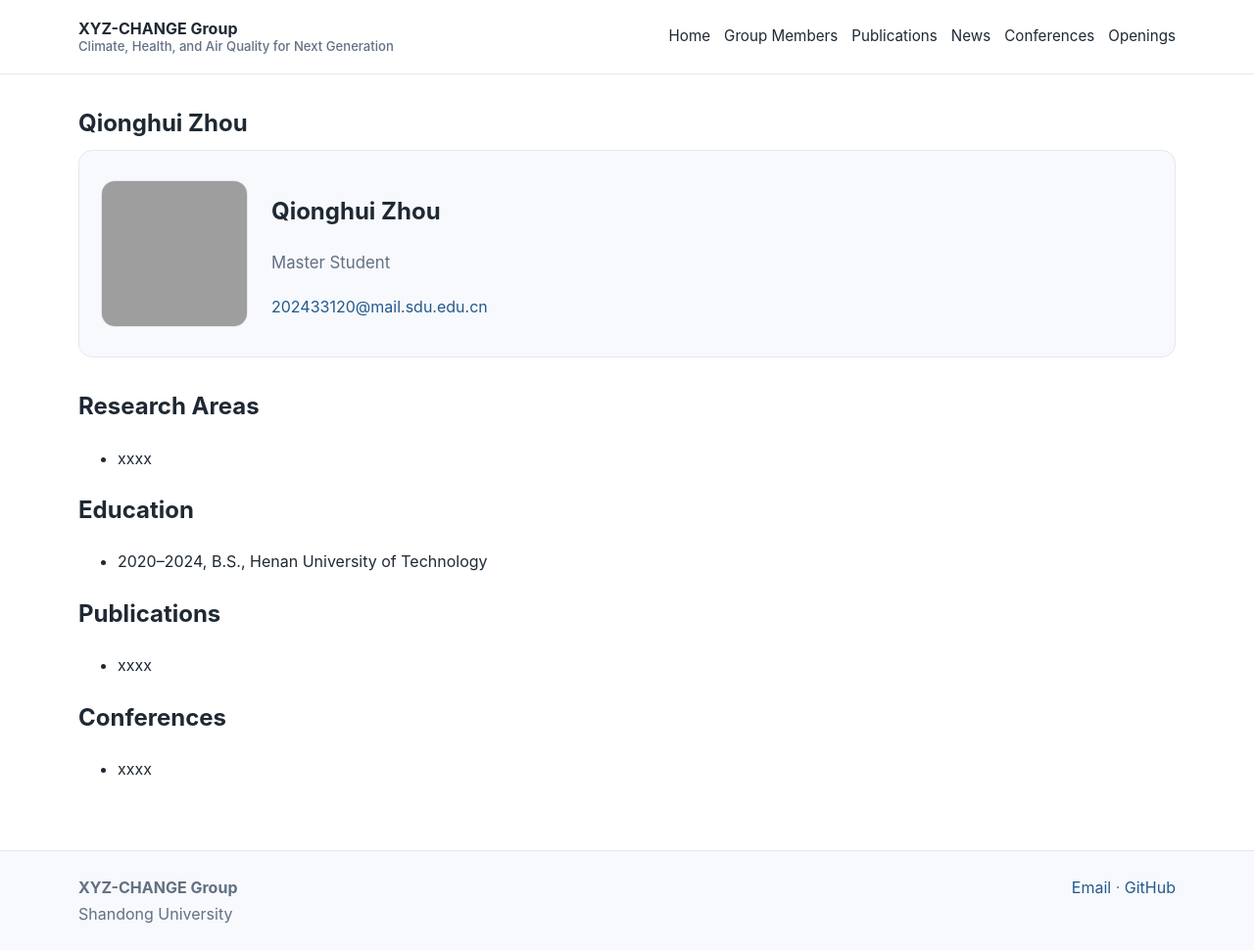
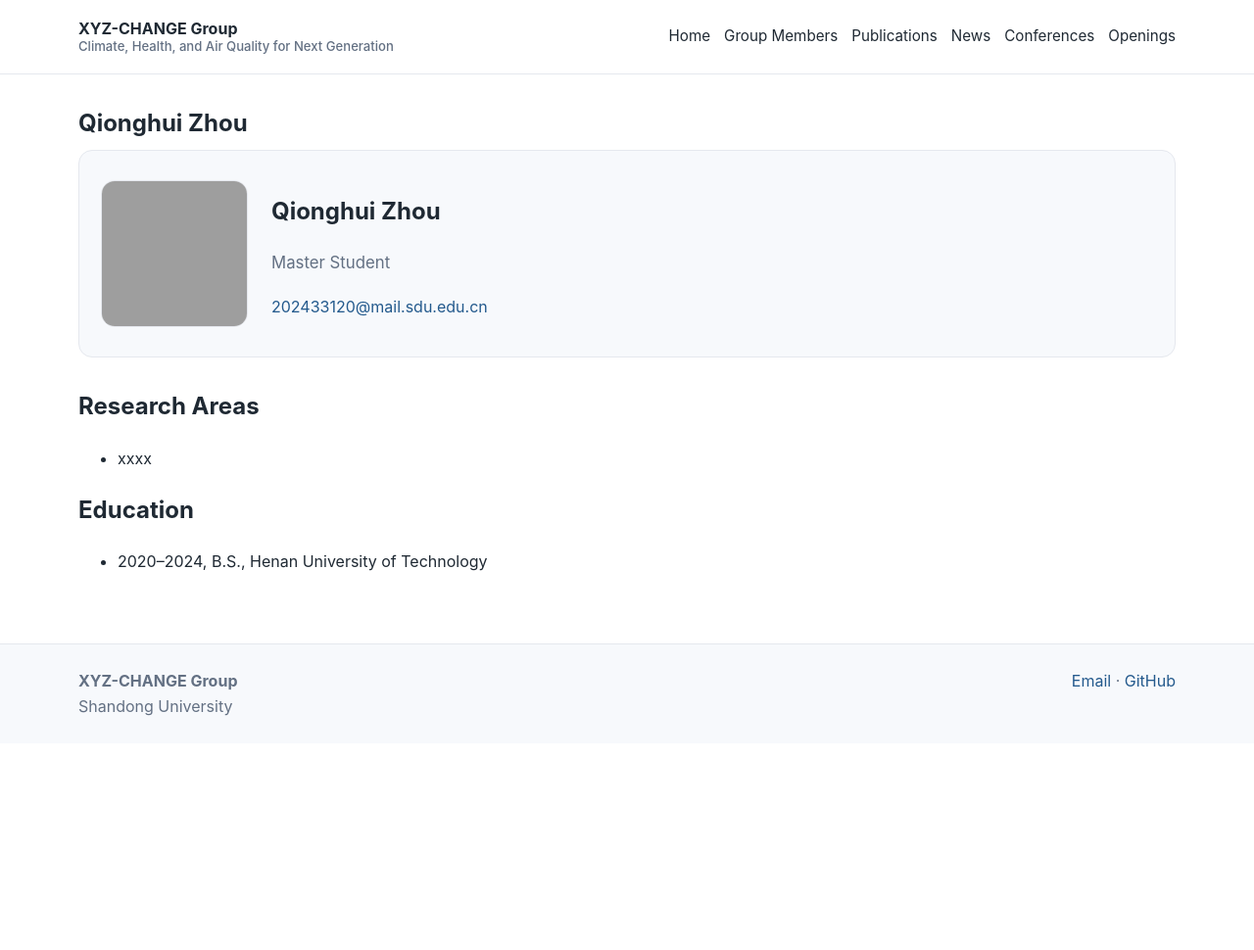
Before and after one commit to MuJSh/xyz_CHANGE, a Jekyll site: the page built from _pages/qionghui-zhou.md, in a window 1280 px wide and 970 px high. Shown: the whole window at 98% size. Built offline with Jekyll 4.4.1, drawn with Linux system fonts in a browser that asks for light colours.

Commit message:
Remove publications and conferences from Qionghui Zhou profile

```diff
--- a/_pages/qionghui-zhou.md
+++ b/_pages/qionghui-zhou.md
@@ -20,11 +20,3 @@ permalink: /members/qionghui-zhou/
 ## Education
 
 - 2020–2024, B.S., Henan University of Technology
-
-## Publications
-
-- xxxx
-
-## Conferences
-
-- xxxx
```
